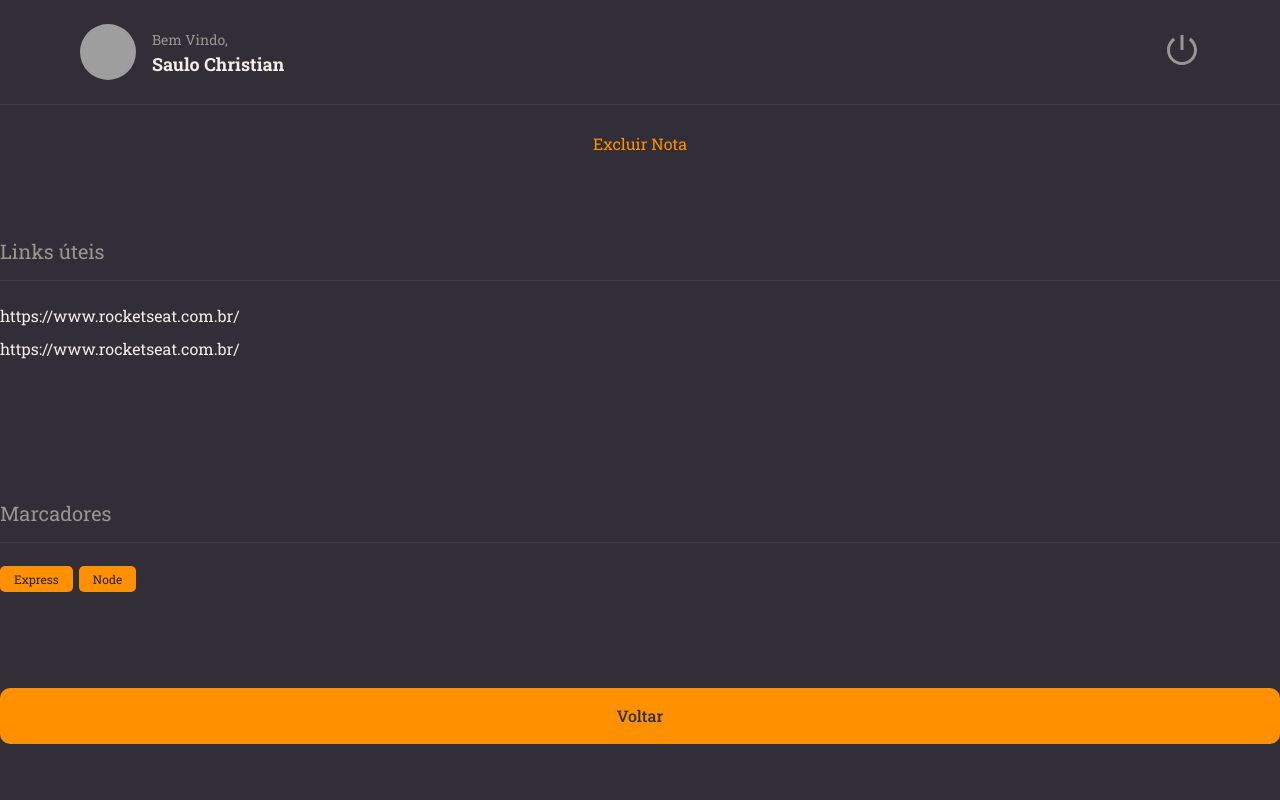
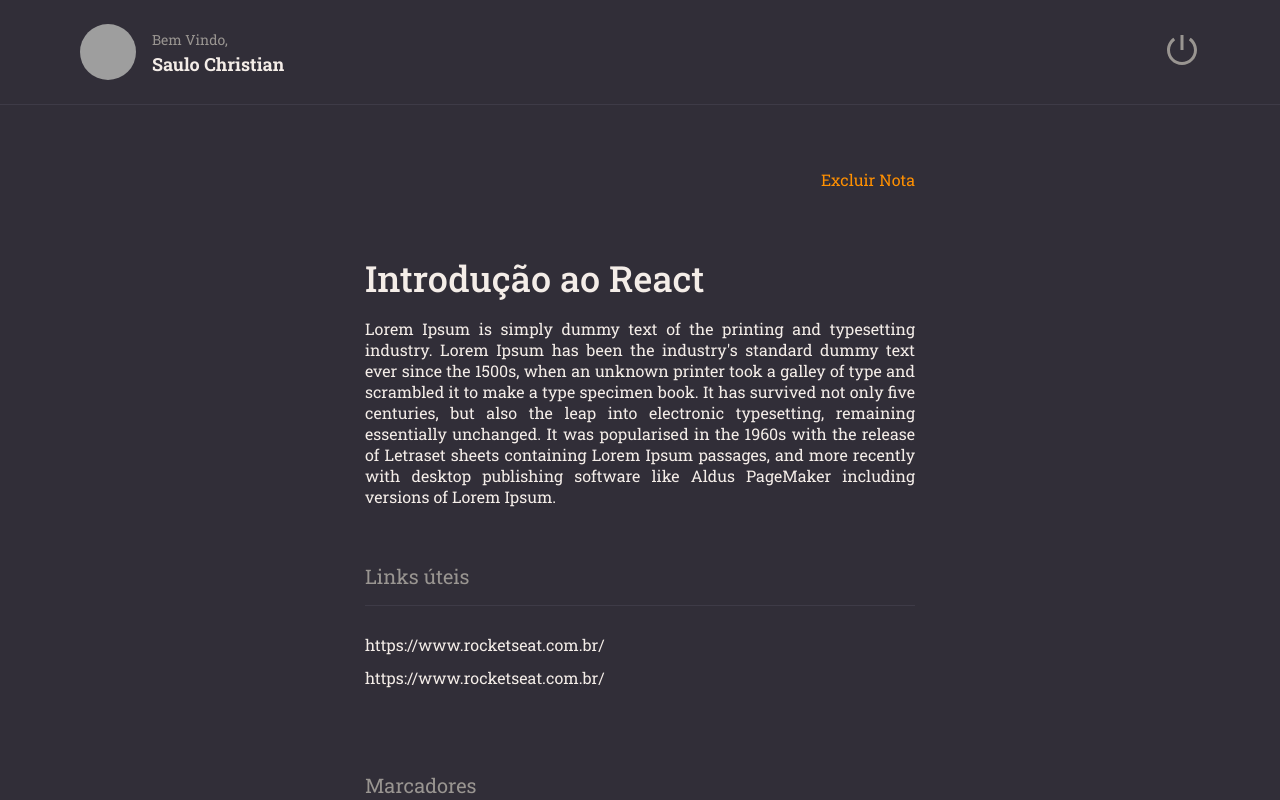
Before and after one commit to dev-saulo/rocketnotes, a React (Vite) app: page / in a window 1280 px wide. Built offline with nearby package versions, Linux system fonts and the light colour scheme; grey boxes are pictures that could not be loaded.

Commit message:
Finalizando Details

```diff
--- a/src/components/Section/styles.js
+++ b/src/components/Section/styles.js
@@ -9,7 +9,7 @@
         border-bottom-color: ${({ theme }) => theme.COLORS.BACKGROUND_700};
 
         padding-bottom: 16px;
-        margin-bottom: 24px;
+        margin-bottom: 28px;
 
         color: ${({ theme }) => theme.COLORS.GRAY_100};
         font-size: 20px;
--- a/src/pages/details/index.jsx
+++ b/src/pages/details/index.jsx
@@ -1,4 +1,4 @@
-import { Container, Links } from './styles'
+import { Container, Links, Content } from './styles'
 
 import { Tag } from '../../components/Tag'
 import { Button } from '../../components/Button'
@@ -10,8 +10,22 @@
   return (
     <Container>
       <Header />
+      <main>
+        <Content>
+          <ButtonText title="Excluir Nota" />
 
-      <ButtonText title="Excluir Nota" />
+          <h1>Introdução ao React</h1>
+          <p>
+            Lorem Ipsum is simply dummy text of the printing and typesetting
+            industry. Lorem Ipsum has been the industry's standard dummy text
+            ever since the 1500s, when an unknown printer took a galley of type
+            and scrambled it to make a type specimen book. It has survived not
+            only five centuries, but also the leap into electronic typesetting,
+            remaining essentially unchanged. It was popularised in the 1960s with
+            the release of Letraset sheets containing Lorem Ipsum passages, and
+            more recently with desktop publishing software like Aldus PageMaker
+            including versions of Lorem Ipsum.
+          </p>
 
           <Section title="Links úteis">
             <Links>
@@ -26,6 +40,8 @@
           </Section>
 
           <Button title="Voltar" />
+        </Content>
+      </main>
     </Container>
   )
 }
--- a/src/pages/details/styles.js
+++ b/src/pages/details/styles.js
@@ -9,6 +9,33 @@
     grid-template-areas:
     "header"
     "content";
+
+    > main {
+        grid-area: content;
+        overflow-y: scroll;
+        padding: 64px 0;
+    }
+
+    /* Works on Firefox */
+    * {
+    scrollbar-width: thin;
+    scrollbar-color: ${({ theme }) => theme.COLORS.GRAY_300} ${({ theme }) => theme.COLORS.GRAY_100};
+    }
+
+    /* Works on Chrome, Edge, and Safari */
+    *::-webkit-scrollbar {
+    width: 12px;
+    }
+
+    *::-webkit-scrollbar-track {
+    background: ${({ theme }) => theme.COLORS.GRAY_100};
+    }
+
+    *::-webkit-scrollbar-thumb {
+    background-color: ${({ theme }) => theme.COLORS.GRAY_300};
+    border-radius: 20px;
+    border: 3px solid ${({ theme }) => theme.COLORS.GRAY_100};
+    }
 `
 
 export const Links = styled.ul`
@@ -22,3 +49,27 @@
         }
     }
 `
+
+export const Content = styled.div`
+    max-width: 550px;
+    margin: 0 auto;
+
+    display: flex;
+    flex-direction: column;
+
+    > button:first-child {
+        align-self: end;
+    }
+
+    > h1 {
+        font-size: 36px;
+        font-weight: 500;
+        padding-top: 64px;
+    }
+
+    > p {
+        font-size: 16px;
+        margin-top: 16px;
+        text-align: justify;  /* Alinha o texto de maneira centralizada */
+    }
+`
```
Lines whose indentation alone changed are shown as unchanged.
